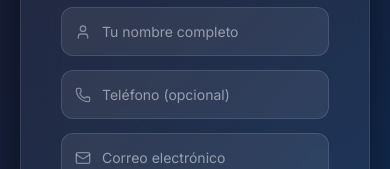
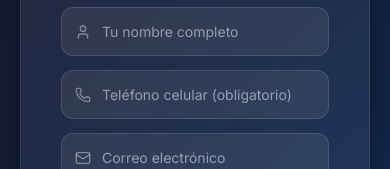
Before and after one commit to paul-mendoza-bravo/cheesy-pos, a React (Vite) app: page /client/login in a window 390 px wide. Both pictures are taken after a click on the button "Registrarse". Shown: the part 398-567 px from the top of the page. Built offline with nearby package versions, Linux system fonts and the light colour scheme; no server answers.

Commit message:
feat(b2c): auto-approve clients, enforce phone number validation

```diff
--- a/src/pages/ClientLogin.jsx
+++ b/src/pages/ClientLogin.jsx
@@ -25,6 +25,7 @@ const ClientLogin = () => {
         await login(form.email, form.password);
       } else {
         if (!form.name.trim()) { setError('El nombre es requerido.'); setLoading(false); return; }
+        if (!form.phone.trim() || form.phone.trim().length < 10) { setError('Por motivos de seguridad, requerimos un teléfono válido (al menos 10 dígitos).'); setLoading(false); return; }
         await register(form.name, form.email, form.phone, form.password);
       }
       navigate('/client/menu');
@@ -108,7 +109,7 @@ const ClientLogin = () => {
           {mode === 'register' && (
             <>
               <InputField icon={<User size={16} />} name="name" placeholder="Tu nombre completo" value={form.name} onChange={handleChange} />
-              <InputField icon={<Phone size={16} />} name="phone" placeholder="Teléfono (opcional)" value={form.phone} onChange={handleChange} type="tel" />
+              <InputField icon={<Phone size={16} />} name="phone" placeholder="Teléfono celular (obligatorio)" value={form.phone} onChange={handleChange} type="tel" required />
             </>
           )}
           <InputField icon={<Mail size={16} />} name="email" placeholder="Correo electrónico" value={form.email} onChange={handleChange} type="email" required />
```
Also changed, not shown: 1 other file (tests, documents, lock files or other folders).
